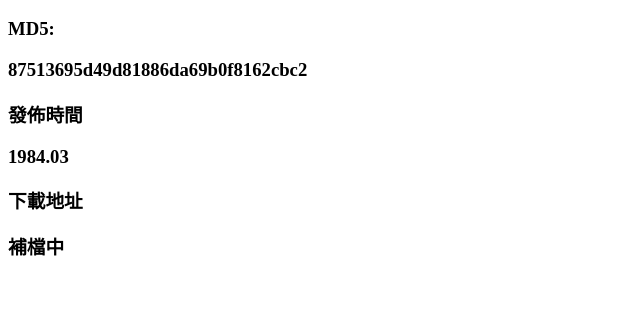
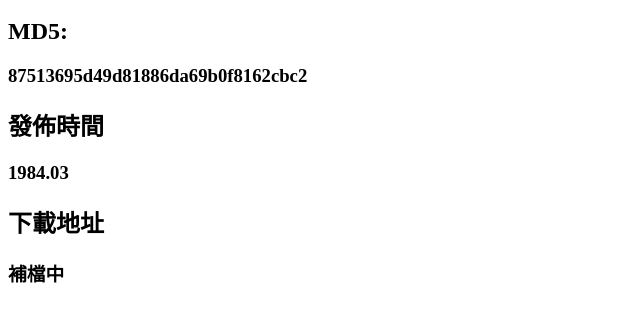
Before and after one commit to Bob0800/SD, a plain HTML site: page msdos/v2/index.html in a window 1280 px wide. Shown: the part 48-370 px from the top of the page, without its empty margins (0-640 px from the left). Drawn offline with Linux system fonts and the light colour scheme.

Commit message:
Update index.html

```diff
--- a/msdos/v2/index.html
+++ b/msdos/v2/index.html
@@ -1,9 +1,10 @@
+<h2>
 <h1>MS-DOS V2.11</h1>
-<h3>MD5:<h3>
+<h2>MD5:<h3>
 <p> 87513695d49d81886da69b0f8162cbc2 </p>
-<h3>發佈時間<h3>
+<h2>發佈時間<h3>
 <p> 1984.03 </p>
-<h3>下載地址<h3>
+<h2>下載地址<h3>
 <p> 補檔中 </p>
-<h1> </h1>
+<h2> </h1>
 <p></p>
```
